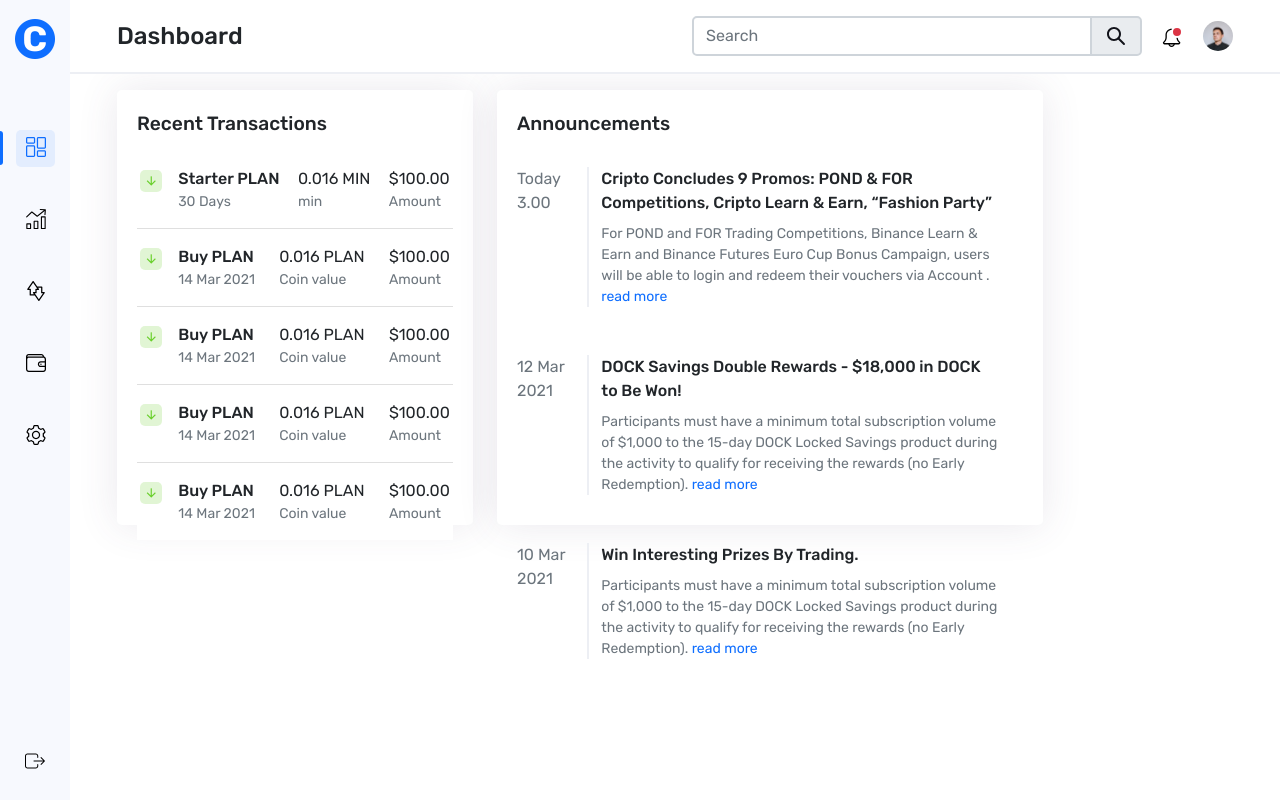
After one commit to De-Code-Slayer/Crypto-Trading-ugojazzy, a Flask app: page /dashboard/tradeplans in a window 1280 px wide. The commit adds this page. Run offline with Flask 3, Linux system fonts and the light colour scheme; the visitor is signed in with stand-in values (Sample User, id 1); some libraries are stand-ins or nearby versions.

Commit message:
trade plan

```diff
--- /dev/null
+++ b/app/templates/dashboard/tradeplans.html
@@ -0,0 +1,227 @@
+{% extends 'dashboard/base.html' %}
+
+
+{% block main %}
+<main>
+  <div class="container-xl">
+<div class="row">
+
+<!-- trade plans -->
+<div class="col-md-6 col-lg-4">
+<div class="card transaction">
+<div class="card-header">
+<h4 class="card-title">Recent Transactions</h4>
+</div>
+<div class="card-body">
+<ul
+  class="list-group list-group-flush position-relative"
+  id="recent-transaction"
+>
+  <li class="d-flex list-group-item py-3">
+    <div class="mt-1">
+      <i
+        class="ri-arrow-down-line text-success cfs-14 p-1 op-success rounded-2"
+      ></i>
+    </div>
+
+    <div class="ms-3 w-100">
+      <div class="d-flex justify-content-between">
+        <div>
+          <h6>
+            <span class="text-capitalize">Starter</span>
+            <span class="text-uppercase">Plan</span>
+          </h6>
+          <p class="sub-text">30 Days</p>
+        </div>
+        <div>
+          <p>0.016 <span class="text-uppercase">min</span></p>
+          <p class="sub-text">min</p>
+        </div>
+        <div>
+          <p>$100.00</p>
+          <p class="sub-text">Amount</p>
+        </div>
+      </div>
+    </div>
+  </li>
+  <li class="d-flex list-group-item py-3">
+    <div class="mt-1">
+      <i
+        class="ri-arrow-down-line text-success cfs-14 p-1 op-success rounded-2"
+      ></i>
+    </div>
+
+    <div class="ms-3 w-100">
+      <div class="d-flex justify-content-between">
+        <div>
+          <h6>
+            <span class="text-capitalize">buy</span>
+            <span class="text-uppercase">Plan</span>
+          </h6>
+          <p class="sub-text">14 Mar 2021</p>
+        </div>
+        <div>
+          <p>0.016 <span class="text-uppercase">Plan</span></p>
+          <p class="sub-text">Coin value</p>
+        </div>
+        <div>
+          <p>$100.00</p>
+          <p class="sub-text">Amount</p>
+        </div>
+      </div>
+    </div>
+  </li>
+  <li class="d-flex list-group-item py-3">
+    <div class="mt-1">
+      <i
+        class="ri-arrow-down-line text-success cfs-14 p-1 op-success rounded-2"
+      ></i>
+    </div>
+
+    <div class="ms-3 w-100">
+      <div class="d-flex justify-content-between">
+        <div>
+          <h6>
+            <span class="text-capitalize">buy</span>
+            <span class="text-uppercase">Plan</span>
+          </h6>
+          <p class="sub-text">14 Mar 2021</p>
+        </div>
+        <div>
+          <p>0.016 <span class="text-uppercase">Plan</span></p>
+          <p class="sub-text">Coin value</p>
+        </div>
+        <div>
+          <p>$100.00</p>
+          <p class="sub-text">Amount</p>
+        </div>
+      </div>
+    </div>
+  </li>
+  <li class="d-flex list-group-item py-3">
+    <div class="mt-1">
+      <i
+        class="ri-arrow-down-line text-success cfs-14 p-1 op-success rounded-2"
+      ></i>
+    </div>
+
+    <div class="ms-3 w-100">
+      <div class="d-flex justify-content-between">
+        <div>
+          <h6>
+            <span class="text-capitalize">buy</span>
+            <span class="text-uppercase">Plan</span>
+          </h6>
+          <p class="sub-text">14 Mar 2021</p>
+        </div>
+        <div>
+          <p>0.016 <span class="text-uppercase">Plan</span></p>
+          <p class="sub-text">Coin value</p>
+        </div>
+        <div>
+          <p>$100.00</p>
+          <p class="sub-text">Amount</p>
+        </div>
+      </div>
+    </div>
+  </li>
+  <li class="d-flex list-group-item py-3">
+    <div class="mt-1">
+      <i
+        class="ri-arrow-down-line text-success cfs-14 p-1 op-success rounded-2"
+      ></i>
+    </div>
+
+    <div class="ms-3 w-100">
+      <div class="d-flex justify-content-between">
+        <div>
+          <h6>
+            <span class="text-capitalize">buy</span>
+            <span class="text-uppercase">Plan</span>
+          </h6>
+          <p class="sub-text">14 Mar 2021</p>
+        </div>
+        <div>
+          <p>0.016 <span class="text-uppercase">Plan</span></p>
+          <p class="sub-text">Coin value</p>
+        </div>
+        <div>
+          <p>$100.00</p>
+          <p class="sub-text">Amount</p>
+        </div>
+      </div>
+    </div>
+  </li>
+
+</ul>
+</div>
+</div>
+</div>
+
+
+
+<!-- announcement -->
+<div class="col-md-6">
+<div class="card announcements">
+<div class="card-header">
+<h4 class="card-title">Announcements</h4>
+</div>
+<div class="card-body">
+<div class="position-relative" id="announcement">
+  <div class="row w-100 py-3 pt-0">
+    <div class="col-xl-2 col-md-3 col-sm-2 border-end">
+      <p class="text-muted">Today 3.00</p>
+    </div>
+    <div class="col-xl-10 col-md-9 col-sm-10">
+      <h6>
+        Cripto Concludes 9 Promos: POND & FOR Competitions, Cripto Learn &
+        Earn, “Fashion Party”
+      </h6>
+      <p class="sub-text mt-2">
+        For POND and FOR Trading Competitions, Binance Learn & Earn and
+        Binance Futures Euro Cup Bonus Campaign, users will be able to login
+        and redeem their vouchers via Account .
+        <a href="#" class="text-primary">read more</a>
+      </p>
+    </div>
+  </div>
+  <div class="row mt-3 w-100 py-3">
+    <div class="col-xl-2 col-md-3 col-sm-2 border-end">
+      <p class="text-muted">12 Mar 2021</p>
+    </div>
+    <div class="col-xl-10 col-md-9 col-sm-10">
+      <h6>DOCK Savings Double Rewards - $18,000 in DOCK to Be Won!</h6>
+      <p class="sub-text mt-2">
+        Participants must have a minimum total subscription volume of $1,000
+        to the 15-day DOCK Locked Savings product during the activity to
+        qualify for receiving the rewards (no Early Redemption).
+        <a href="#" class="text-primary">read more</a>
+      </p>
+    </div>
+  </div>
+  <div class="row mt-3 w-100 py-3">
+    <div class="col-xl-2 col-md-3 col-sm-2 border-end">
+      <p class="text-muted">10 Mar 2021</p>
+    </div>
+    <div class="col-xl-10 col-md-9 col-sm-10">
+      <h6>Win Interesting Prizes By Trading.</h6>
+      <p class="sub-text mt-2">
+        Participants must have a minimum total subscription volume of $1,000
+        to the 15-day DOCK Locked Savings product during the activity to
+        qualify for receiving the rewards (no Early Redemption).
+        <a href="#" class="text-primary">read more</a>
+      </p>
+    </div>
+  </div>
+</div>
+</div>
+</div>
+</div>
+
+
+
+</div>
+
+</div>
+</main>
+{% endblock %}
--- a/app/views/dashboard.py
+++ b/app/views/dashboard.py
@@ -20,6 +20,13 @@
 @login_required
 def live_trading():
     return render_template('dashboard/trade.html')
+
+@dashboard.route('/tradeplans')
+@login_required
+def trade_plans():
+
+    return render_template('dashboard/tradeplans.html')
+
 
 # copy trading
 @dashboard.route('/transfers', methods=('POST','PUT','GET'))
@@ -48,6 +55,8 @@
             flash('Followed','success')
 
     return render_template('dashboard/exchange.html', **exchange_rates, trader=trader, trader_list=trader_list)
+
+
 
 @dashboard.route('/wallets')
 @login_required
```
Also changed, not shown: app/templates/dashboard/exchange.html (+54 -10 lines).
